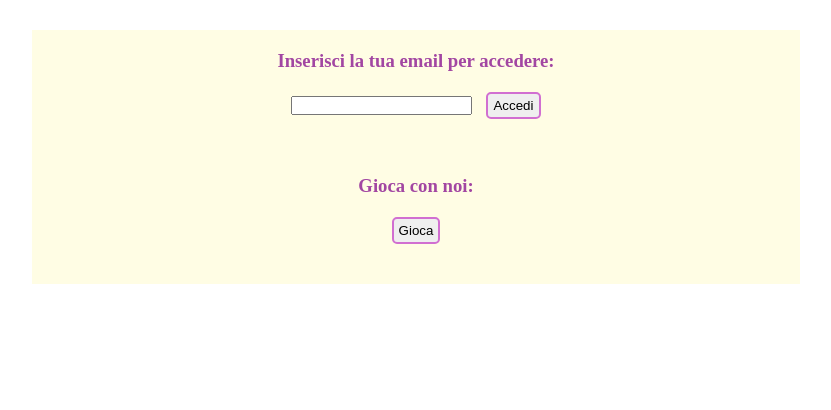
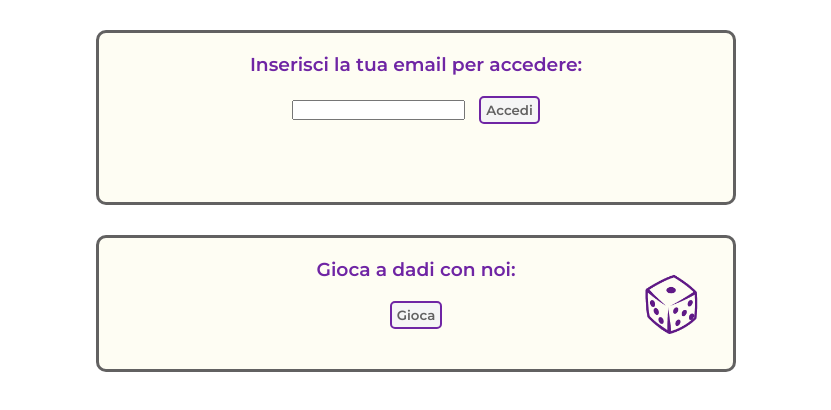
Before and after one commit to Roberta-Colombo/js-mail-dadi, a plain HTML site: page index.html in a window 1280 px wide. Shown: the whole page, without its empty margins (224-1055 px from the left). Drawn offline with Linux system fonts and the light colour scheme.

Commit message:
Aggiunto style

```diff
--- a/css/style.css
+++ b/css/style.css
@@ -2,18 +2,25 @@
     margin: 0;
     padding: 0;
     box-sizing: border-box;
+    font-family: 'Montserrat', sans-serif;
 }
 
-.container {
-    width: 60%;
+.container, .container2 {
+    width: 50%;
     margin: 30px auto;
     padding-bottom: 40px;
-    background-color: rgb(255, 253, 228);
+    background-color: rgb(254, 253, 243);
     text-align: center;
+    border: 3px solid rgb(98, 97, 97);
+    border-radius: 10px;
+}
+
+.container2 {
+    position: relative;
 }
 
 h3 {
-    color: rgb(162, 70, 162);
+    color: rgb(111, 37, 164);
     padding: 20px 0;
 }
 
@@ -22,13 +29,25 @@ h3 {
 }
 
 button {
-    border: 2px solid rgb(209, 111, 209);
+    border: 2px solid rgb(111, 37, 164);
     padding: 4px 5px;
     border-radius: 5px;
+    background-color: #F5F5F5;
 }
 
 a {
     text-decoration: none;
-    color: black;
-    /* font-weight: bold; */
+    color: rgb(98, 97, 97);
+    font-weight: bold;
 }
+
+.image {
+    width: 20%;
+    position: absolute;
+    left: 80%;
+    bottom: 15%;
+}
+
+img {
+    max-width: 100%;
+}
--- a/index.html
+++ b/index.html
@@ -4,6 +4,7 @@
     <meta charset="UTF-8">
     <meta http-equiv="X-UA-Compatible" content="IE=edge">
     <meta name="viewport" content="width=device-width, initial-scale=1.0">
+    <link href="https://fonts.googleapis.com/css2?family=Montserrat:wght@400;500;600&display=swap" rel="stylesheet">
     <link rel="stylesheet" href="./css/style.css">
     <title>Mail e Dadi</title>
 </head>
@@ -16,8 +17,15 @@
         <br>
         <br>
         <br>
-        <h3>Gioca con noi:</h3>
+    </div>
+
+
+    <div class="container2">
+        <h3>Gioca a dadi con noi:</h3>
         <button id="play"><a href="#">Gioca</a></button>
+        <div class="image">
+            <img src="./img/output-onlinepngtools.png" alt="Dadi">
+        </div>
     </div>
 
 
--- a/js/script.js
+++ b/js/script.js
@@ -52,28 +52,29 @@ stabilire il numero più alto;
 Numero più alto = vincitore. */
 
 const playBtn = document.getElementById('play');
+const container2 = document.querySelector('.container2');
 
 const generateRandomNumber = function(){
     const randomNumber = Math.floor(Math.random() * (6 - 1 + 1) ) + 1;
     const randomNumberPC = Math.floor(Math.random() * (6 - 1 + 1) ) + 1;
     const result = document.createElement('p');
-    container.append(result);
+    container2.append(result);
     // console.log(randomNumber);
     // console.log(randomNumberPC);
     result.innerHTML = `
-    il tuo punteggio è ${randomNumber}<br>
+    <br>il tuo punteggio è ${randomNumber}<br><br>
     il punteggio del PC è ${randomNumberPC}<br><br>
     `
 
     if(randomNumber > randomNumberPC){
-        result.append('Hai vinto!');
+        result.innerHTML += "<strong>Hai vinto!</strong>";
     }
 
     else if(randomNumberPC > randomNumber) {
-        result.append('Il PC ha vinto!');
+        result.innerHTML += "<strong>Il PC ha vinto!<strong>";
     }
     else {
-        result.append("Pareggio!");
+        result.innerHTML += "<strong>Pareggio!</strong>";
     }
 }
 
```
Also changed, not shown: img/output-onlinepngtools.png (added), img/png-transparent-purple-dice.png (added).
